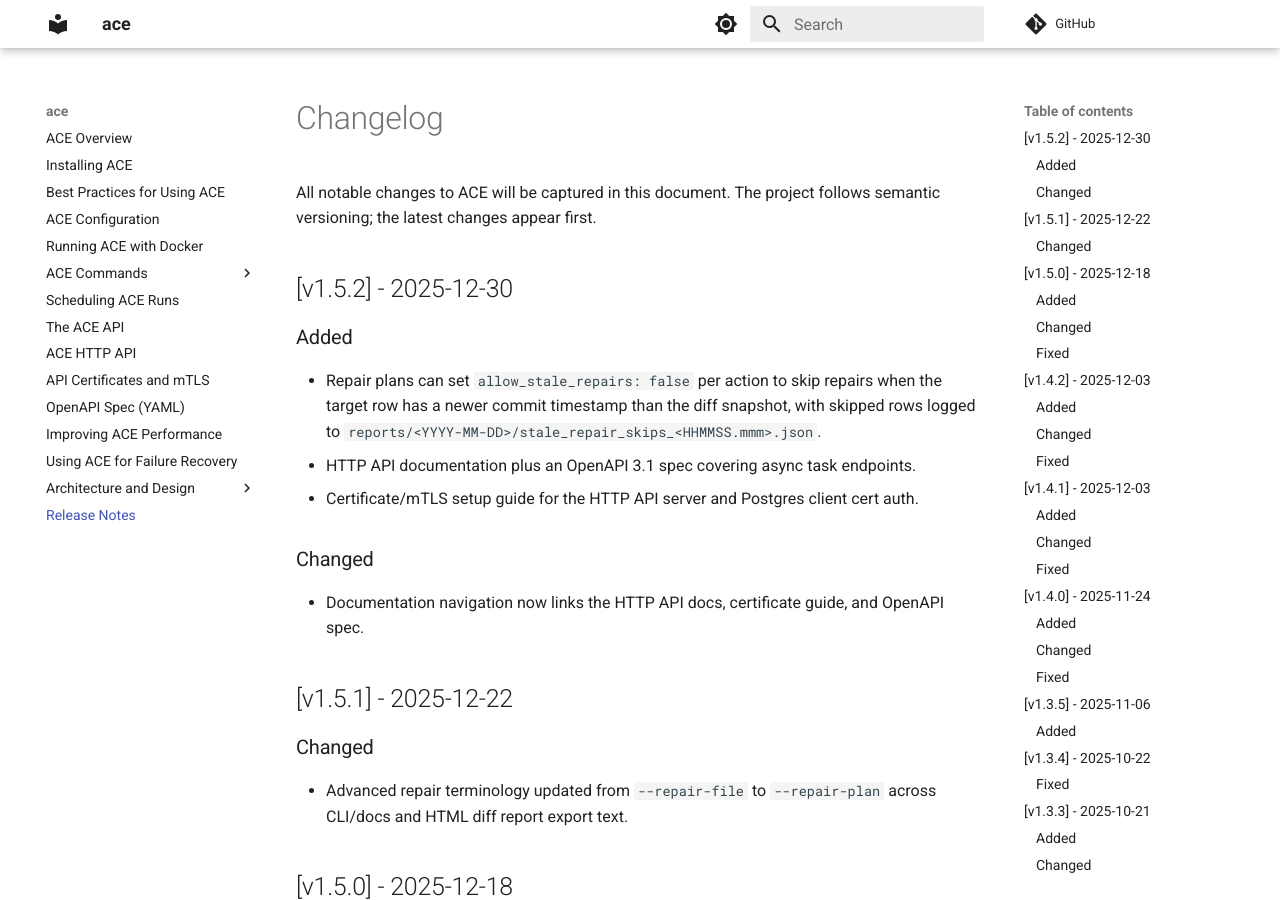
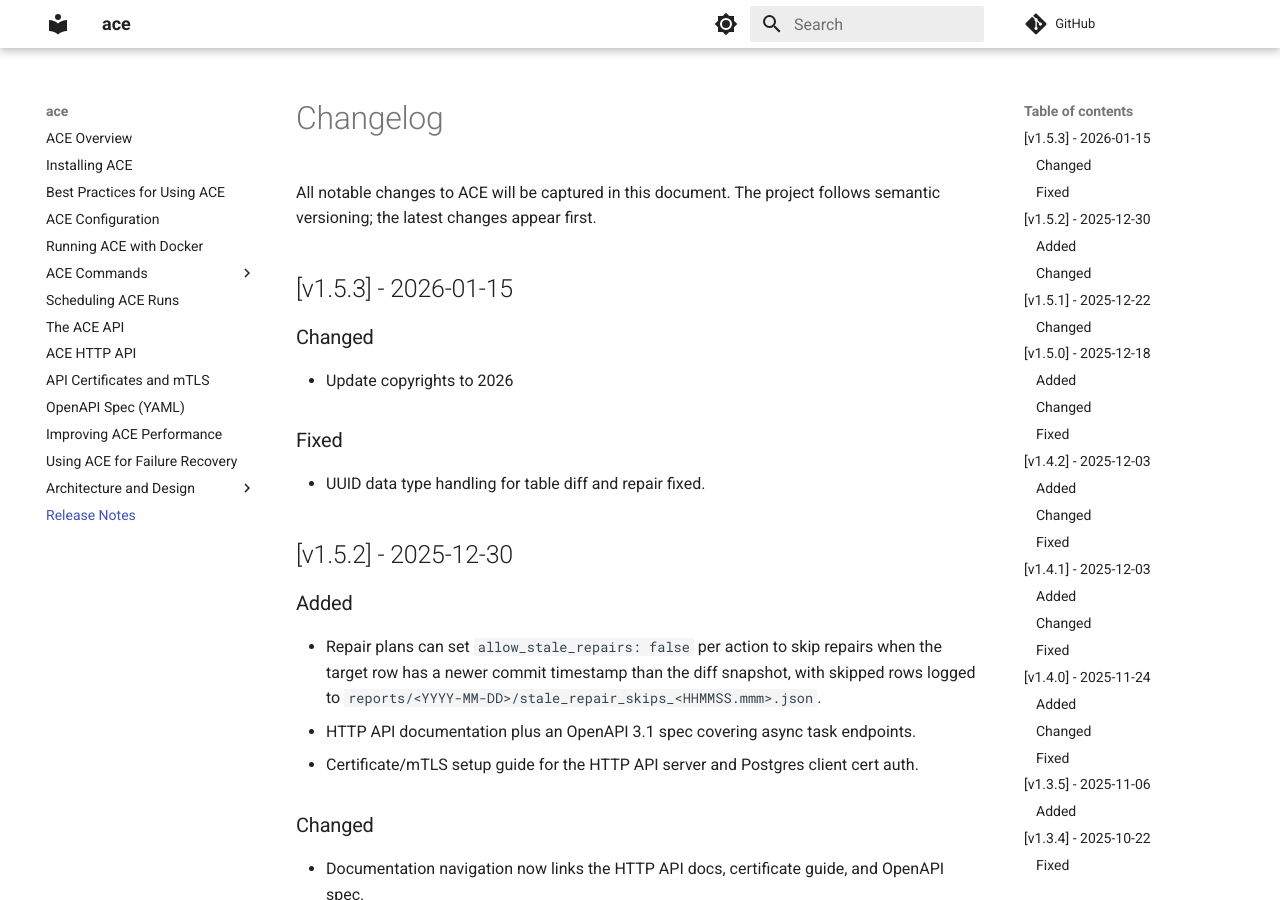
Before and after one commit to pgEdge/ace, an MkDocs documentation site: the page built from docs/CHANGELOG.md, in a window 1280 px wide and 900 px high. Built offline with MkDocs 1.6.1 and Material for MkDocs 9.7.7, drawn with Linux system fonts in a browser that asks for light colours; comment, search, counter and statistics services are not loaded.

Commit message:
Release 1.5.3
Add changelog

```diff
--- a/docs/CHANGELOG.md
+++ b/docs/CHANGELOG.md
@@ -1,6 +1,14 @@
 # Changelog
 
 All notable changes to ACE will be captured in this document. The project follows semantic versioning; the latest changes appear first.
+
+## [v1.5.3] - 2026-01-15
+
+### Changed
+- Update copyrights to 2026
+
+### Fixed
+- UUID data type handling for table diff and repair fixed.
 
 ## [v1.5.2] - 2025-12-30
 
```
Also changed, not shown: docs/install.md (+2 -2 lines).
